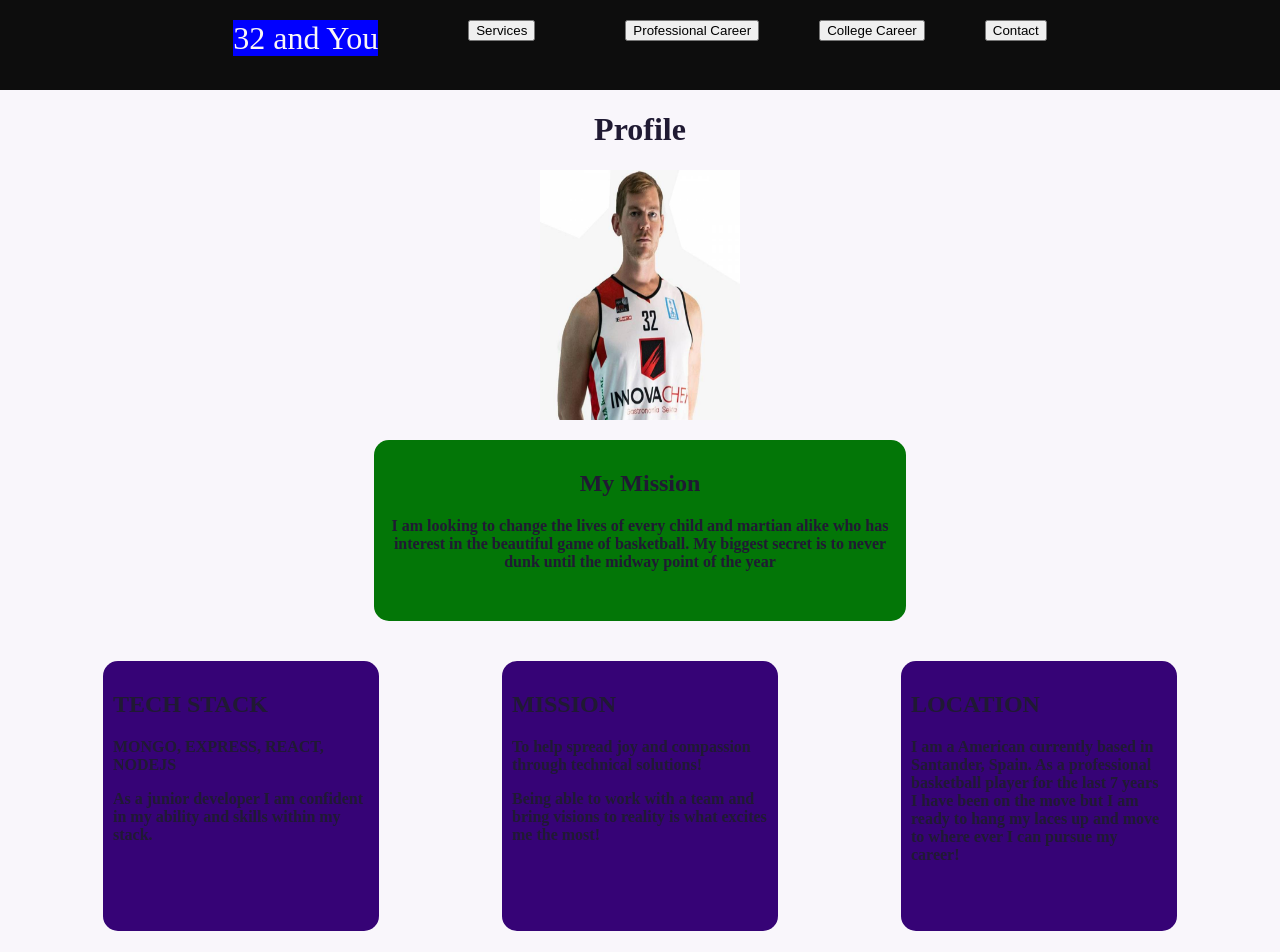
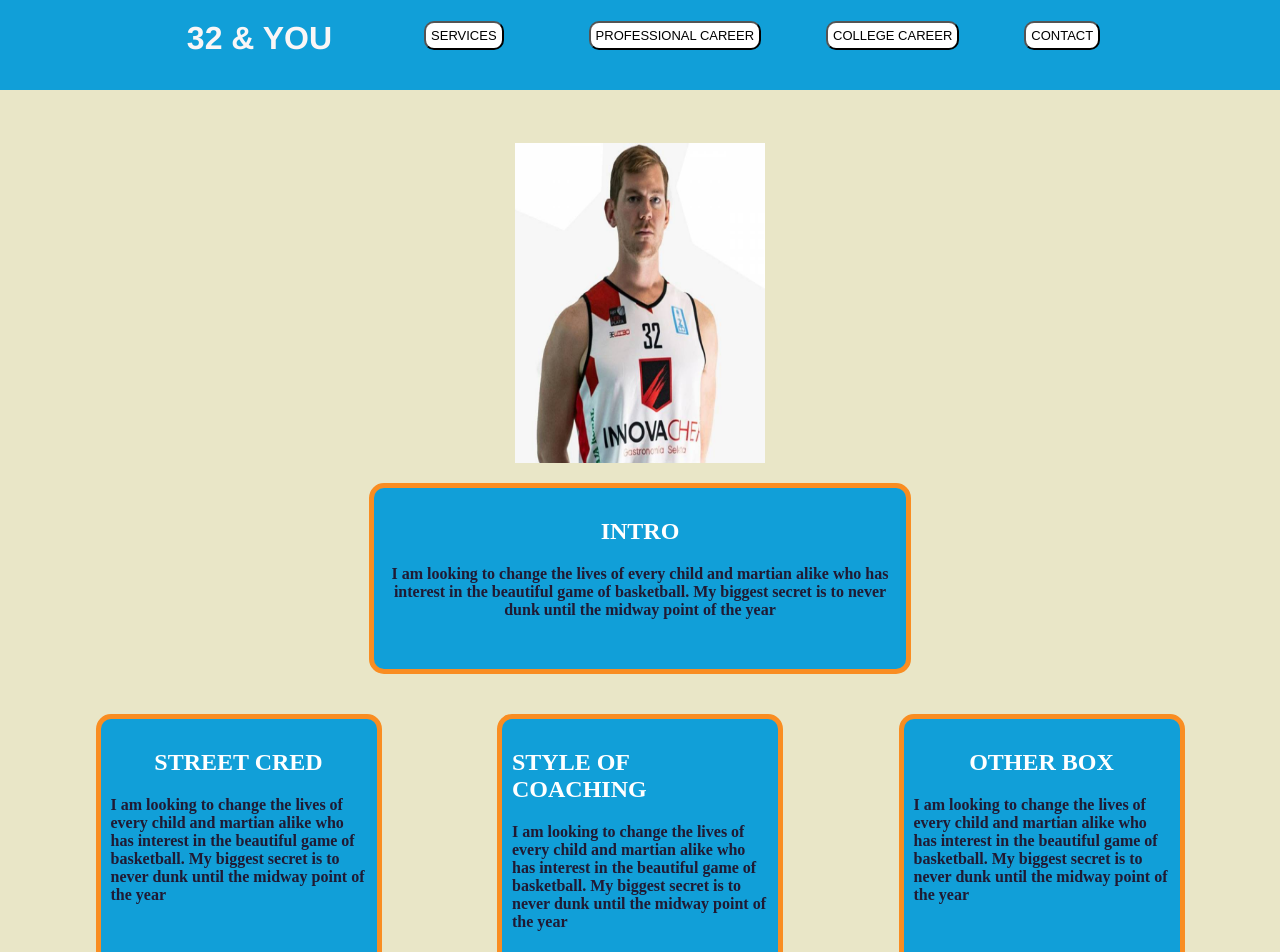
Before and after one commit to ksherm45/ryans-site, a React (Create React App) app: page / in a window 1280 px wide. Shown: the top 952 px of the page. Built offline with nearby package versions, Linux system fonts and the light colour scheme; no server answers.

Commit message:
updated site for adaptable

```diff
--- a/package.json
+++ b/package.json
@@ -7,7 +7,8 @@
     "react": "^18.2.0",
     "react-dom": "^18.2.0",
     "react-router-dom": "^6.8.0",
-    "react-scripts": "^5.0.1"
+    "react-scripts": "^5.0.1",
+    "react-social-icons": "^6.4.0"
   },
   "scripts": {
     "start": "react-scripts start",
--- a/src/App.css
+++ b/src/App.css
@@ -1,21 +1,28 @@
 body {
 
-  background-color: #f9f6fb;
+  background-color: #e9e6c7;
   color: #201a33;
 }
-
+h1{
+  color: white;
+  display: flex;
+  justify-content: center;
+}
+p {
+  display: flex;
+  justify-content: center;
+}
 
 .Navbar {
 
 
   display: flex; justify-content: center;
-  background-color: rgb(13, 13, 13);
+  background-color:#119fd8;
   color: beige;
   height: 90px;
   width: 100%;
 
 }
-
 
 .iconContainer{
 
@@ -37,23 +44,30 @@ body {
 .Profile {
 
 display: flex; justify-content: center;
-
+padding-top: 10px;
 }
 
 .box {
   height: 250px;
   width: 20%;
-  background-color:#360376;
+  background-color:#119fd8;
   margin: 20px;
   border-radius: 15px;
   padding: 10px;
   font-weight: bold;
+  border:  5px solid rgb(249, 141, 34);
 
+}
+
+.box:hover{
+  border-radius: 15px;
+  box-shadow: 5px 5px 10px rgb(249, 141, 34) ;
+  transition: ease-in;
 }
 .box2 {
   height: 20.2vh;
   width: 40%;
-  background-color:#037607;
+  background-color:#119fd8;
   margin: 20px;
   border-radius: 15px;
   padding: 10px;
@@ -61,6 +75,13 @@ display: flex; justify-content: center;
   text-align: center;
   align-items: center;
   display: block; justify-content: center;
+  border:  5px solid rgb(249, 141, 34);
+
+}
+.box2:hover{
+  border-radius: 15px;
+  box-shadow: 5px 5px 10px rgb(249, 141, 34) ;
+  transition: ease-in;
 }
 
 .Homepage {
@@ -120,20 +141,20 @@ display: flex; justify-content: center;
   color: white;
 }
 
-.button {
+button {
   background-color: white;
-  border: 2px solid black;
   padding: 5px;
-  display: flex;
-  font-size: 20px;
-  margin: 1px 5px 1px 30px;
+  font-size: 13px;
+  margin: 1px 5px 1px 20px;
   cursor: pointer;
   white-space: nowrap;
-  text-decoration: underline;
+  text-decoration:solid;
   border-radius: 10px;
   cursor: grab;
+}
 
-
+button:hover {
+  background-color:  rgb(249, 141, 34);
 }
 
 
@@ -157,12 +178,15 @@ display: flex; justify-content: center;
 .Link-content a {
   color: black;
   padding: 12px 16px;
-  text-decoration:darkorange;
+  text-decoration: rgb(249, 141, 34);
   display: block;
 }
 
 /* Change color of dropdown links on hover */
-.Link-content a:hover {background-color: #db0505}
+.Link-content a:hover {
+  background-color:  rgb(249, 141, 34);
+
+}
 
 /* Show the dropdown menu on hover */
 .Link:hover .Link-content {
@@ -170,9 +194,7 @@ display: flex; justify-content: center;
 }
 
 /* Change the background color of the dropdown button when the dropdown content is shown */
-.Link:hover .Link {
-  background-color: #0ddf14;
-}
+
 
 .flex  {
 
@@ -187,44 +209,15 @@ display: flex; justify-content: center;
 
 #neon {
   position: relative;
-  padding: 10px 10px;
-  margin: 10px 15px;
+  /* padding: 5px 5px;
+  margin: 10px 15px; */
   text-transform: uppercase;
   letter-spacing: 2px;
   overflow: hidden;
   transition: 0.5s;
 }
-#neon:hover {
+/* #neon:hover {
   background: crimson;
   color: #111;
-  box-shadow: 0 0 50px crimson;
-}
-#neon:before {
-  position: absolute;
-  top: 0;
-  left: 0;
-  width: 10px;
-  height: 10px;
-  border-top: 2px solid rgb(255, 5, 226);
-  border-left: 2px solid rgb(255, 5, 226);
-  transition: 0.5s;
-}
-#neon:hover:before {
-  width: 100%;
-  height: 100%;
-}
-#neon:after {
-  content: "";
-  position: absolute;
-  bottom: 0;
-  right: 0;
-  width: 10px;
-  height: 10px;
-  border-bottom: 2px solid rgb(255, 5, 226);
-  border-right: 2px solid rgb(255, 5, 226);
-  transition: 0.5s;
-}
-#neon:hover:after {
-  width: 100%;
-  height: 100%;
-}
+  box-shadow: 0 0 20px crimson;
+} */
--- a/src/components/Navbar/Navbar.css
+++ b/src/components/Navbar/Navbar.css
@@ -1,7 +1,17 @@
 .NavTitle{
     font-size:xx-large;
-    background-color: blue;
     text-align: center;
+    border-radius: 15px;
+    padding: 12px;
+    font-style: bold;
+    font-weight: bolder;
+    font-family: 'Franklin Gothic Medium', 'Arial Narrow', Arial, sans-serif;
+
+}
+
+.NavTitle:hover{
+  background-color: rgb(249, 141, 34);
+
 }
 
 .Link {
@@ -12,22 +22,20 @@
     text-decoration: none;
     transition: 1s;
     border-radius: 15px;
-    padding-left: 10px;
-    padding-right: 10px;
 
   }
 
-  .Link:hover {
+
+   /* .Link:hover {
 
     color: rgb(14, 15, 14);
-    background-color: crimson;
     border-radius: 15px;
-    box-shadow: 5px 5px 10px crimson ;
+    box-shadow: 5px 5px 10px rgb(249, 141, 34) ;
     transition: ease-in;
 
-  }
+  }  */
 
-  .Links {
+  /* .Links {
     display: flex; justify-content: center;
     background-color: chartreuse;
-  }
+  } */
--- a/src/components/Navbar/Navbar.jsx
+++ b/src/components/Navbar/Navbar.jsx
@@ -11,12 +11,12 @@ function Navbar() {
     <nav className="Navbar">
 
       <Link className="Link" to="/">
-      <text className="NavTitle">32 and You</text>
+      <text className="NavTitle">32 & YOU</text>
       </Link>
 
   <div class="Link">
   <Link className="Link" to="/services">
-  <button>Services</button>
+  <button>SERVICES</button>
   </Link>
   <div class="Link-content">
     <Link to="/smallgroup"> Small Group</Link>
@@ -26,15 +26,15 @@ function Navbar() {
   </div>
 
       <Link className="Link" to="/professionalcareer">
-        <button>Professional Career</button>
+        <button>PROFESSIONAL CAREER</button>
       </Link>
 
       <Link className="Link" to="/collegecareer">
-        <button>College Career</button>
+        <button>COLLEGE CAREER</button>
       </Link>
 
       <Link className="Link" to="/contact">
-        <button>Contact</button>
+        <button>CONTACT</button>
       </Link>
 
 
--- a/src/pages/ContactPage/ContactPage.jsx
+++ b/src/pages/ContactPage/ContactPage.jsx
@@ -1,9 +1,44 @@
-import React from 'react'
+import React from 'react';
+import { SocialIcon } from 'react-social-icons';
 
 function ContactPage() {
-  return (
-    <div>ContactPage</div>
-  )
-}
+  return(
+     <div>
 
-export default ContactPage
+      <div className='iconContainer'>
+      <SocialIcon
+              url="https://www.linkedin.com/in/kaj-bjoern-sherman/"
+              className="mr-4"
+              target="_blank"
+              fgColor="#fff"
+              style={{ height: 100, width: 100 }}
+            />
+
+      <SocialIcon
+              url="https://github.com/ksherm45"
+              className="mr-4"
+              target="_blank"
+              fgColor="#fff"
+              style={{ height: 100, width: 100 }}
+            />
+
+       <SocialIcon
+              url="https://www.instagram.com/ryannicholas32/?hl=en"
+              className="mr-4"
+              target="_blank"
+              fgColor="#fff"
+              style={{ height: 100, width: 100 }}
+            />
+       </div>
+
+       <body className='iconContainer'>
+
+    </body>
+
+       </div>
+
+  )}
+
+
+
+export default ContactPage;
--- a/src/pages/HomePage/HomePage.jsx
+++ b/src/pages/HomePage/HomePage.jsx
@@ -4,8 +4,35 @@ import RyanHeadshot from '../../images/RyanHeadshot.jpeg';
 function Homepage() {
   return (
   <div>
-    <h1 className='Homepage'>Profile</h1>
-      <div className='Profile'> <img src={RyanHeadshot} height={250} width={200} alt = 'Profile Pic'/></div>
+    <h1 className='Homepage'> </h1>
+      <div className='Profile'> <img src={RyanHeadshot} height={320} width={250}  alt = 'Profile Pic'/></div>
+
+<section className='Control'>
+    <div className='box2'>
+      <h1>INTRO</h1>
+      <p>I am looking to change the lives of every child and martian alike who has interest in the beautiful game of basketball. My biggest secret is to never dunk until the midway point of the year</p>
+    </div>
+</section>
+<section className='Control'>
+
+        <div className='box'>
+        <h1> STREET CRED </h1>
+        <p>I am looking to change the lives of every child and martian alike who has interest in the beautiful game of basketball. My biggest secret is to never dunk until the midway point of the year</p>
+        </div>
+
+        <div className='box'>
+        <h1>STYLE OF COACHING</h1>
+        <p>I am looking to change the lives of every child and martian alike who has interest in the beautiful game of basketball. My biggest secret is to never dunk until the midway point of the year</p>
+
+        </div>
+
+        <div className='box'>
+        <h1>OTHER BOX</h1>
+        <p>I am looking to change the lives of every child and martian alike who has interest in the beautiful game of basketball. My biggest secret is to never dunk until the midway point of the year</p>
+        </div>
+
+
+</section>
 
 <section className='Control'>
     <div className='box2'>
@@ -38,6 +65,8 @@ function Homepage() {
 
 
 
+
+
   </div>
 
   )}
--- a/src/pages/ProfessionalCareerPage/ProfessionalCareerPage.jsx
+++ b/src/pages/ProfessionalCareerPage/ProfessionalCareerPage.jsx
@@ -1,8 +1,16 @@
 import React from 'react'
+import Ryan1 from "../../images/Ryan1.jpeg"
 
 function ProfessionalCareerPage() {
   return (
-    <div>ProfessionalCareerPage</div>
+    <div>
+
+<div className='Profile'> <img src={Ryan1} height={450} width={300} alt = 'Profile Pic'/></div>
+
+
+
+    </div>
+
   )
 }
 
```
Also changed, not shown: 1 other file (tests, documents, lock files or other folders).
